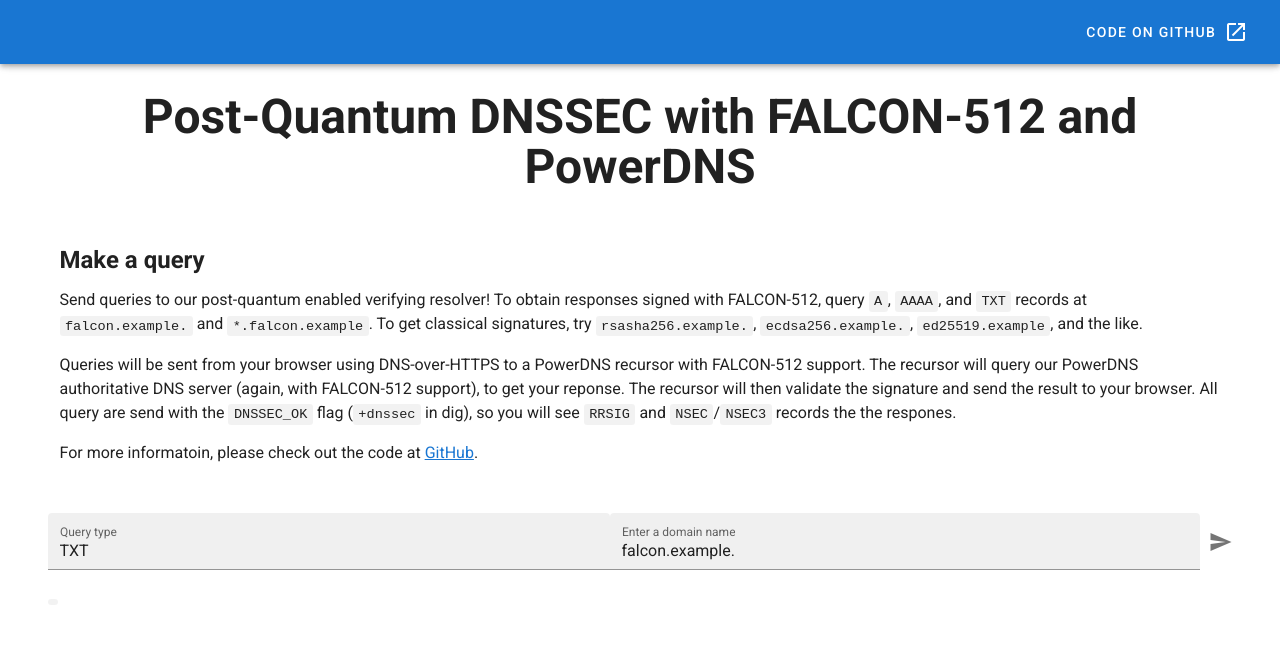
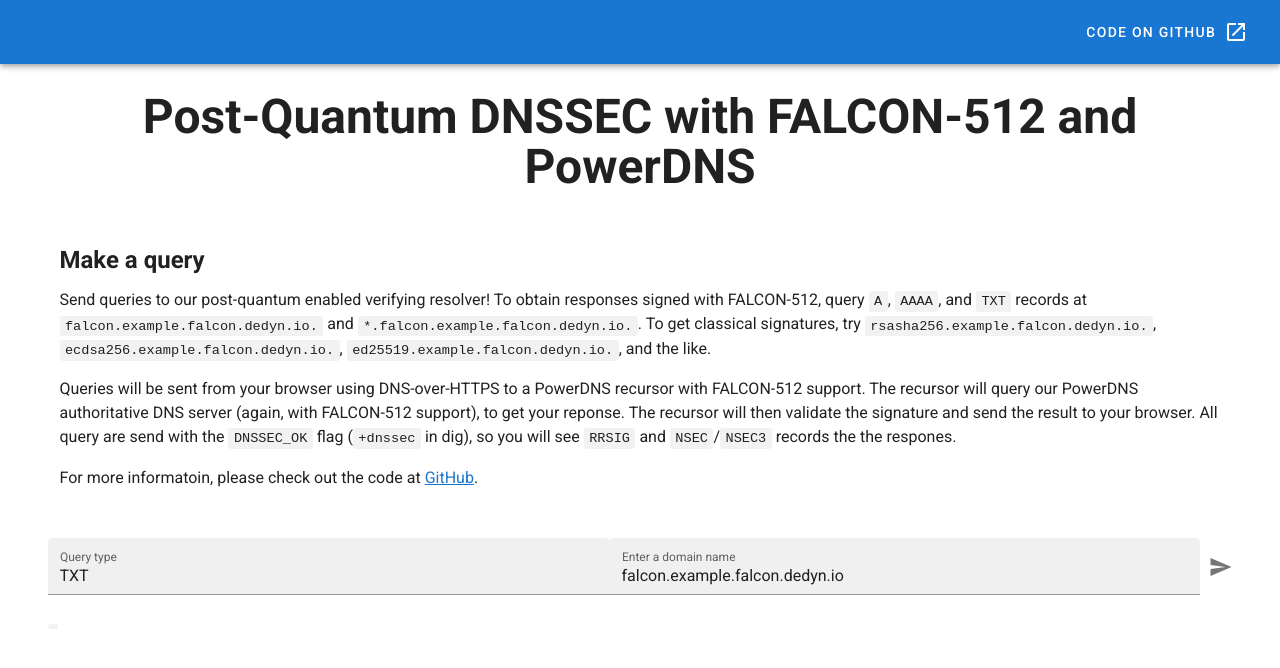
Before and after one commit to nils-wisiol/dns-falcon, a Vue app in the folder web/: page / in a window 1280 px wide. Shown: the top 668 px of the page. Built offline with nearby package versions, Linux system fonts and the light colour scheme.

Commit message:
Use public query names

```diff
--- a/web/src/components/HelloWorld.vue
+++ b/web/src/components/HelloWorld.vue
@@ -21,9 +21,9 @@
         <p class="subheading font-weight-regular">
           Send queries to our post-quantum enabled verifying resolver!
           To obtain responses signed with FALCON-512, query <code>A</code>, <code>AAAA</code>, and <code>TXT</code>
-          records at <code>falcon.example.</code> and <code>*.falcon.example</code>.
-          To get classical signatures, try <code>rsasha256.example.</code>, <code>ecdsa256.example.</code>,
-          <code>ed25519.example</code>, and the like.
+          records at <code>falcon.example.falcon.dedyn.io.</code> and <code>*.falcon.example.falcon.dedyn.io.</code>.
+          To get classical signatures, try <code>rsasha256.example.falcon.dedyn.io.</code>,
+          <code>ecdsa256.example.falcon.dedyn.io.</code>, <code>ed25519.example.falcon.dedyn.io.</code>, and the like.
         </p>
         <p class="subheading font-weight-regular">
           Queries will be sent from your browser using DNS-over-HTTPS to a PowerDNS recursor with FALCON-512 support.
@@ -88,7 +88,7 @@
 
     data: () => ({
       qtype: 'TXT',
-      qname: 'falcon.example.',
+      qname: 'falcon.example.falcon.dedyn.io',
       q: '',
       r_text: [],
       working: false,
```
